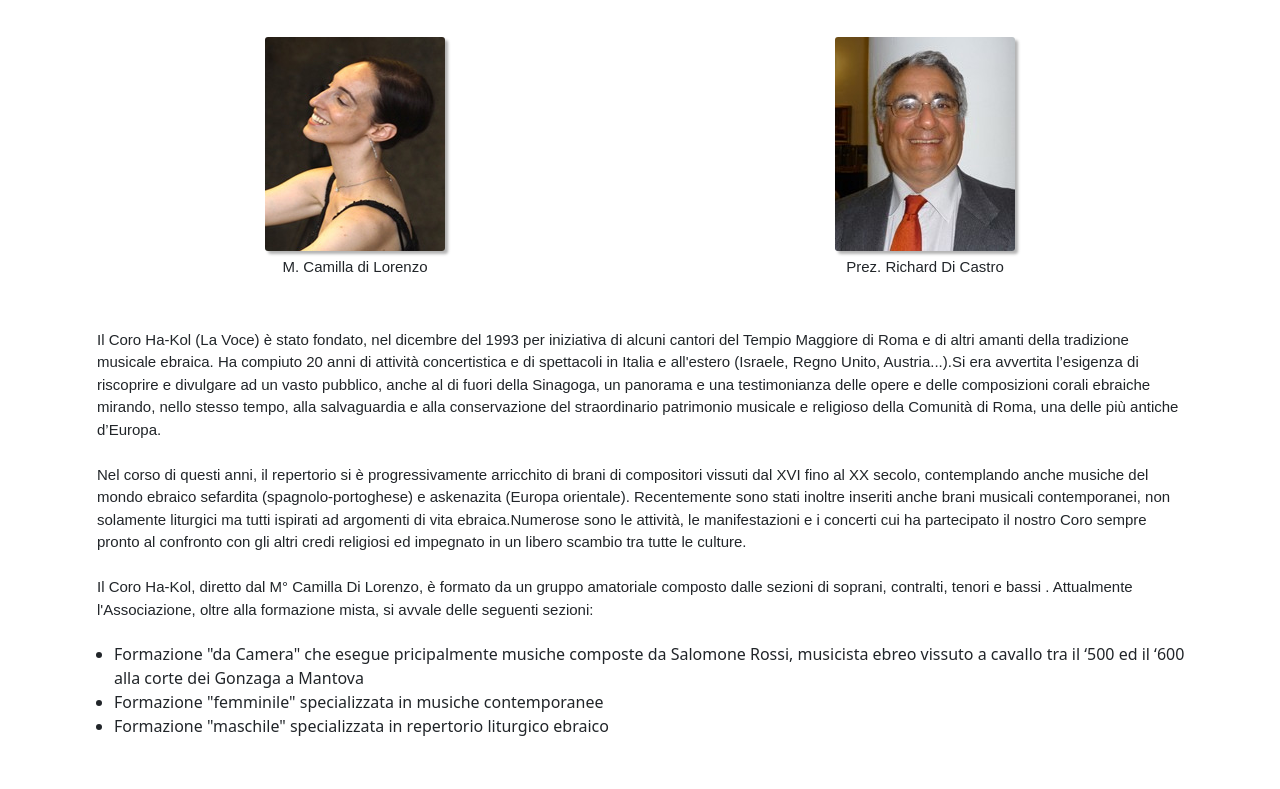
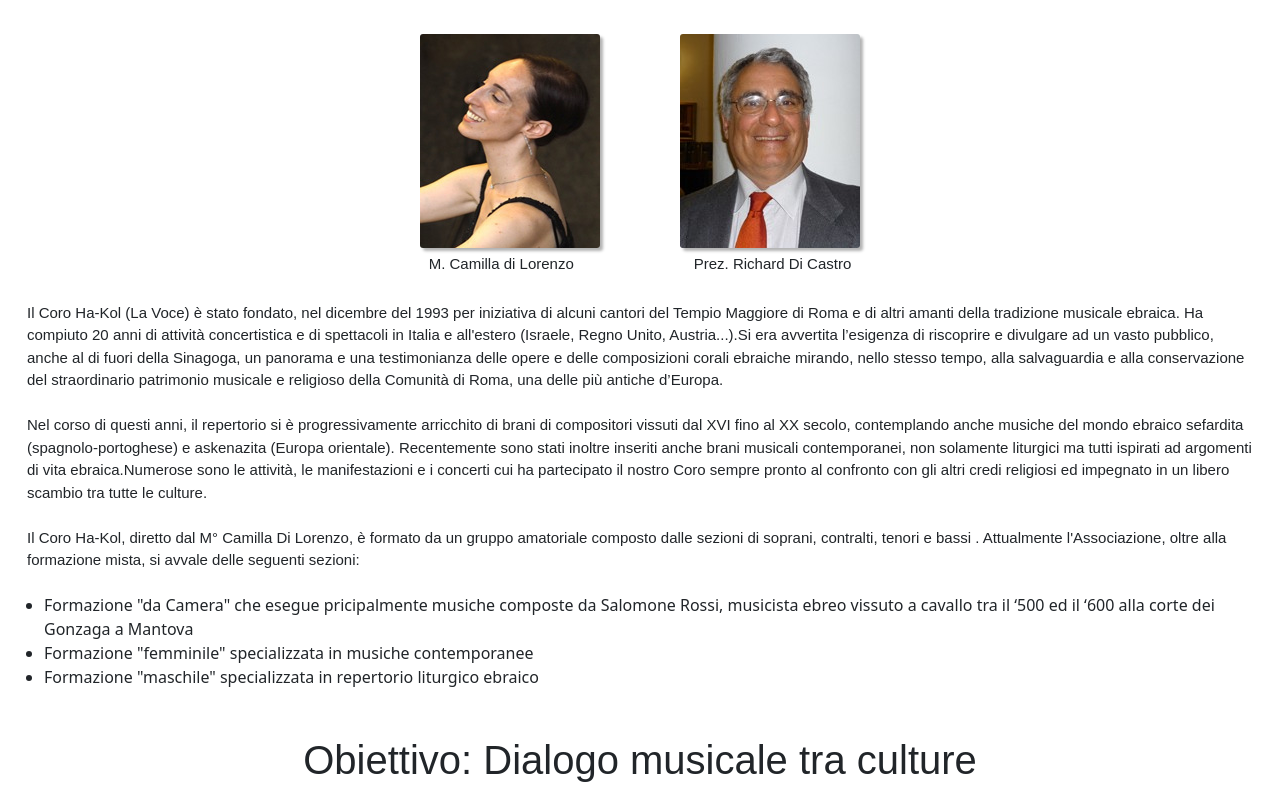
Before and after one commit to Mor-coder/Ha-Kol-Coro, a plain HTML site: page about.html in a window 1280 px wide. Shown: the part 237-1026 px from the top of the page. Drawn offline with nearby package versions, Linux system fonts and the light colour scheme.

Commit message:
adjusted images in about page and img titles

```diff
--- a/about.html
+++ b/about.html
@@ -67,21 +67,21 @@
       </nav>
       <div class="container">
         <h1>Chi siamo</h1>
-        <div class="row">
-          <div class="col-sm-6 mt-5 mb-4">
+        <div class="container-img">
              <img
               src="/src/img/camilla.jpeg"
               class="di-lorenzo img-fluid"
             />
-            <p>M. Camilla di Lorenzo</p>
-          </div>
-          <div class="col-sm-6 mt-5 mb-4">
+
             <img src="/src/img/Di_Castro_Richard.jpeg"
             class="di-castro img-fluid"
             >
-            <p>Prez. Richard Di Castro</p>
-          </div>
         </div>
+        <div class="container-img-text">
+        <p class="di-lorenzo-m">M. Camilla di Lorenzo</p>
+        <p class="di-castro-p">Prez. Richard Di Castro</p>
+      </div>
+      </div>
       <p class="text-start">Il Coro Ha-Kol (La Voce) è stato fondato, nel dicembre del 1993 per iniziativa di alcuni cantori del Tempio Maggiore di Roma e di altri amanti della tradizione musicale ebraica.
 Ha compiuto 20 anni di attività concertistica e di spettacoli in Italia e all'estero (Israele, Regno Unito, Austria...).Si era avvertita l’esigenza di riscoprire e divulgare ad un vasto pubblico, anche al di fuori della Sinagoga, un panorama e una testimonianza  delle opere e delle composizioni corali ebraiche  mirando, nello stesso tempo, alla salvaguardia e alla conservazione del straordinario patrimonio musicale e religioso della Comunità di Roma, una delle più antiche d’Europa.
 <br/><br/>
--- a/src/style.css
+++ b/src/style.css
@@ -10,13 +10,13 @@ body {
 .logo {
   display: flex;
   margin: 0 auto;
-  margin-top: 15px;
   width: 200px;
 }
 
 nav {
   display: flex;
   justify-content: space-between;
+  margin-top: 20px;
 }
 
 nav li {
@@ -62,11 +62,31 @@ h2 {
   box-shadow: 3px 3px 3px rgba(0, 0, 0, 0.3);
 }
 
+.container-img {
+  display: flex;
+  justify-content: center;
+}
+
 .container img {
-  display: flex;
-  margin: 0 auto;
   border-radius: 3px;
   box-shadow: 3px 3px 3px rgba(0, 0, 0, 0.3);
+  margin: 40px;
+  margin-bottom: 0;
+}
+
+.container-img-text {
+  display: flex;
+  justify-content: center;
+}
+
+.di-lorenzo-m {
+  padding-right: 10px;
+  margin-right: 70px;
+}
+
+.di-castro-p {
+  padding-left: 10px;
+  margin-left: 30px;
 }
 
 iframe {
```
